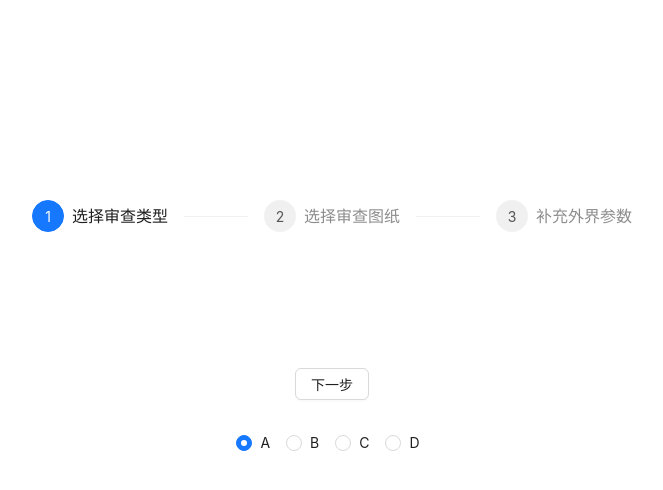
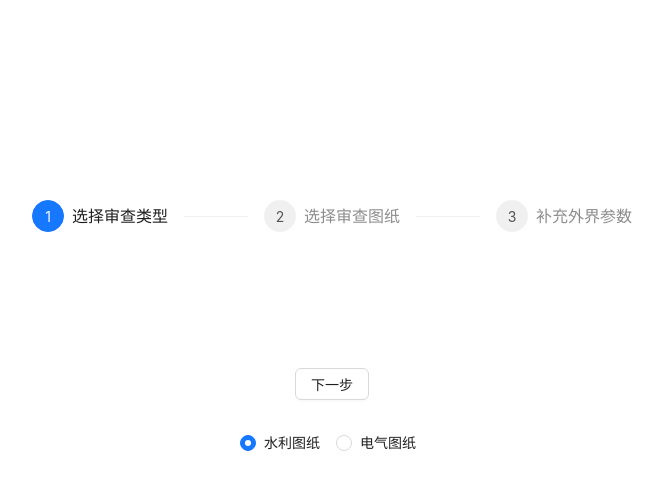
Before and after one commit to okboy5555/app, a React (Create React App) app: page / in a window 1280 px wide. Both pictures are taken after a click on the button "开始审图". Shown: the top 490 px of the page, without its empty margins (308-971 px from the left). Built offline with nearby package versions, Linux system fonts and the light colour scheme.

Commit message:
feat: 差链条

```diff
--- a/src/App.jsx
+++ b/src/App.jsx
@@ -1,13 +1,15 @@
-import logo from './logo.svg';
 import './App.css';
 import { useEffect, useState } from 'react';
-import { Steps, Upload, Button, Radio, message, Input, Spin, Image } from "antd";
-import { UploadOutlined } from '@ant-design/icons';
+import { Steps, Button, Radio, message, Input, Spin, Image } from "antd";
 import axios from 'axios';
 
 function App() {
   const [step, setStep] = useState(0);
-  const [radioValue, setRadioValue] = useState(0);
+  const [drawingValue, setDrawingValue] = useState(0);
+  const [levelValue, setLevelValue] = useState(0);
+  const [accumulationValue, setAccumulationValue] = useState(null);
+  const [storageValue, setStorageValue] = useState(null);
+  const [floodValue, setFloodValue] = useState(null);
   const [imageUrl, setImageUrl] = useState(null);
 
   const next = () => {
@@ -18,6 +20,10 @@ function App() {
       }
     };
     if (step === 3) {
+      if (!accumulationValue || !storageValue || !floodValue) {
+        message.error('请补充外界参数');
+        return;
+      }
       axios.post('/your-upload-api-endpoint', {
         image: imageUrl,
       }, {
@@ -27,6 +33,7 @@ function App() {
       })
         .then(response => {
           message.success('Upload successful!');
+          setStep(5);
         })
         .catch(error => {
           setStep(5);
@@ -36,9 +43,13 @@ function App() {
     setStep(step + 1);
   };
 
-  const onChange = (e) => {
-    setRadioValue(e.target.value);
+  const onDrawingChange = (e) => {
+    setDrawingValue(e.target.value);
   };
+
+  const onLevelChange = (e) => {
+    setLevelValue(e.target.value)
+  }
 
   useEffect(() => {
     console.log(imageUrl, 'imageUrl')
@@ -98,43 +109,41 @@ function App() {
         <div>
         </div>}
       {step === 1 && <div>
-        <Radio.Group onChange={onChange} value={radioValue}>
-          <Radio value={0}>A</Radio>
-          <Radio value={1}>B</Radio>
-          <Radio value={2}>C</Radio>
-          <Radio value={3}>D</Radio>
+        <Radio.Group onChange={onDrawingChange} value={drawingValue}>
+          <Radio value={0}>水利图纸</Radio>
+          <Radio value={1}>电气图纸</Radio>
         </Radio.Group></div>}
       {step === 2 && <div>
         <div className="uploadPic">
+          <div style={{ marginBottom: '20px' }}>选择图纸</div>
           <input type="file" accept="image/*" id="fileInput" onChange={handleUpload} />
         </div>
-        <Image
+        {imageUrl && <Image
           width={200}
           src={imageUrl}
-        />
+        />}
       </div>}
       {step === 3 && <div>
         <div style={{ marginBottom: '20px' }}>
           <div>选择大坝等级</div>
-          <Radio.Group onChange={onChange} value={radioValue}>
-            <Radio value={0}>A</Radio>
-            <Radio value={1}>B</Radio>
-            <Radio value={2}>C</Radio>
-            <Radio value={3}>D</Radio>
+          <Radio.Group onChange={onLevelChange} value={levelValue}>
+            <Radio value={0}>1</Radio>
+            <Radio value={1}>2</Radio>
+            <Radio value={2}>3</Radio>
           </Radio.Group>
         </div>
         <div>
           请输入水库的累积概率1%的波高(h1%)
         </div>
-        <Input placeholder="" style={{ marginBottom: '20px' }} />
+        <Input placeholder="" style={{ marginBottom: '20px' }} value={accumulationValue} onChange={(e) => setAccumulationValue(e.target.value)} />
         <div>
           波浪中心至正常蓄水位的高度(hz1)
         </div>
-        <Input placeholder="" style={{ marginBottom: '20px' }} />
+        <Input placeholder="" style={{ marginBottom: '20px' }} value={storageValue} onChange={(e) => setStorageValue(e.target.value)} />
         <div>
           请输入波浪中心线至校核洪水位的高度(hz2)
         </div>
-        <Input placeholder="" style={{ marginBottom: '20px' }} />
+        <Input placeholder="" style={{ marginBottom: '20px' }} value={floodValue} onChange={(e) => setFloodValue(e.target.value)} />
       </div>}
       {
         step === 4 && <div>
```
